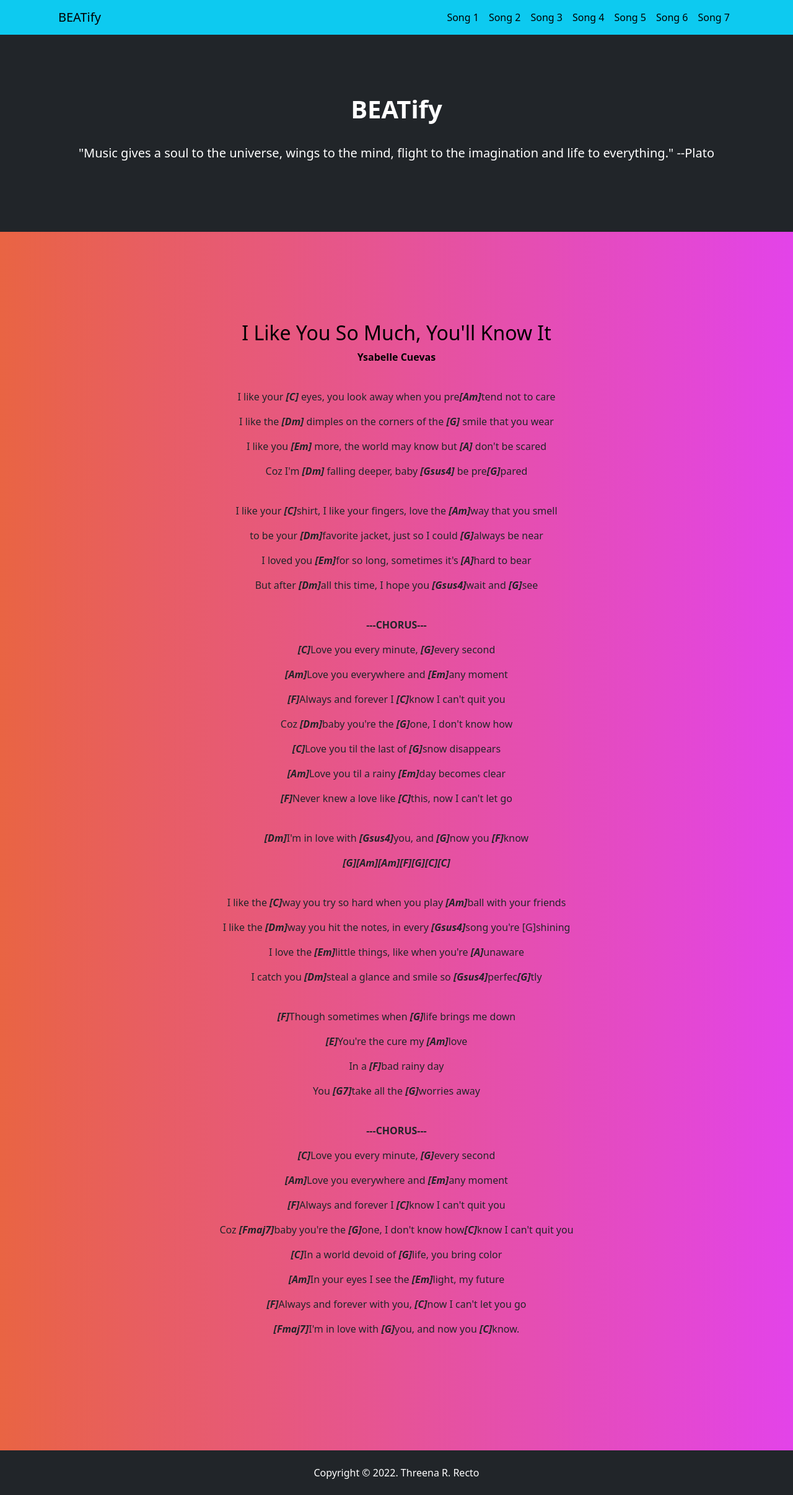
After one commit to ThreenaRecto23/act4-melomaniac-recto, a PHP site: page /song1.php in a window 1280 px wide. The commit adds this page. Shown: the whole page at 62% size. Run offline with PHP 8.4, Linux system fonts and the light colour scheme.

Commit message:
song1 added

```diff
--- /dev/null
+++ b/song1.php
@@ -0,0 +1,125 @@
+<!DOCTYPE html>
+<html lang="en">
+    <head>
+        <meta charset="utf-8" />
+        <meta name="viewport" content="width=device-width, initial-scale=1, shrink-to-fit=no" />
+        <meta name="description" content="" />
+        <meta name="author" content="" />
+        <title>Melomaniac Activity</title>
+        <link rel="icon" type="image/x-icon" href="assets/beat.png" />
+
+        <link href="css/styles.css" rel="stylesheet" />
+    </head>
+    <body id="page-top">
+        <!-- Navigation-->
+        <nav class="navbar navbar-expand-lg navbar-dark bg-info fixed-top" id="mainNav">
+            <div class="container px-4">
+                <a class="navbar-brand text-black" href="index.php"> BEATify </a>
+                <button class="navbar-toggler" type="button" data-bs-toggle="collapse" data-bs-target="#navbarResponsive" aria-controls="navbarResponsive" aria-expanded="false" aria-label="Toggle navigation"><span class="navbar-toggler-icon"></span></button>
+                <div class="collapse navbar-collapse" id="navbarResponsive">
+                    <ul class="navbar-nav ms-auto">
+                        <li class="nav-item"><a class="nav-link text-black" href="song1.php">Song 1</a></li>
+                        <li class="nav-item"><a class="nav-link text-black" href="song2.php">Song 2</a></li>
+                        <li class="nav-item"><a class="nav-link text-black" href="song3.php">Song 3</a></li>
+                         <li class="nav-item"><a class="nav-link text-black" href="song4.php">Song 4</a></li>
+                         <li class="nav-item"><a class="nav-link text-black" href="song5.php">Song 5</a></li>
+                         <li class="nav-item"><a class="nav-link text-black" href="song6.php">Song 6</a></li>
+                         <li class="nav-item"><a class="nav-link text-black" href="song7.php">Song 7</a></li>
+                    </ul>
+                </div>
+            </div>
+        </nav>
+        <!-- Header-->
+        <header class="bg-dark text-white">
+            <div class="container px-4 text-center">
+                <h1 class="fw-bolder">BEATify</h1> <br>
+                <p class="lead">"Music gives a soul to the universe, wings to the mind, flight to the imagination and life to everything." --Plato </p>
+
+
+            </div>
+        </header>
+        <!-- About section-->
+        <section id="songs">
+            <style type="text/css"> body{background: linear-gradient(to right, #e96443, #e343e9);
+             min-height: 100vh;
+             overflow-x: hidden
+            </style>
+
+            <div class="container px-4">
+                <div class="row gx-4 justify-content-center">
+                    <div class="col-lg-12 text-center">
+
+
+                        <?php
+
+                        echo "<h2 class='text-black'> I Like You So Much, You'll Know It</h2>";
+                        echo "<p class='text-black'><b>Ysabelle Cuevas</p></b>";
+                        echo "<br/>";
+
+                        echo "<p> I like your <i><b>[C]</i></b> eyes, you look away when you pre<i><b>[Am]</i></b>tend not to care </p>";
+                        echo "<p> I like the <i><b>[Dm]</i></b> dimples on the corners of the <i><b>[G]</i></b> smile that you wear</p>";
+                        echo "<p> I like you <i><b>[Em]</i></b> more, the world may know but <i><b>[A]</i></b> don't be scared</p>";
+                        echo "<p> Coz I'm <i><b>[Dm]</i></b> falling deeper, baby <i><b>[Gsus4]</i></b> be pre<i><b>[G]</i></b>pared</p>";
+                        echo "<br/>";
+
+                        echo "<p> I like your <i><b>[C]</i></b>shirt, I like your fingers, love the <i><b>[Am]</i></b>way that you smell</p>";
+                        echo "<p> to be your <i><b>[Dm]</i></b>favorite jacket, just so I could <i><b>[G]</i></b>always be near</p>";
+                        echo "<p> I loved you <i><b>[Em]</i></b>for so long, sometimes it's <i><b>[A]</i></b>hard to bear</p>";
+                        echo "<p> But after <i><b>[Dm]</i></b>all this time, I hope you <i><b>[Gsus4]</i></b>wait and <i><b>[G]</i></b>see</p>";
+                        echo "<br/>";
+
+                        echo "<p> <b>---CHORUS---</b></p>";
+                        echo "<p> <i><b>[C]</i></b>Love you every minute, <i><b>[G]</i></b>every second</p>";
+                        echo "<p> <i><b>[Am]</i></b>Love you everywhere and <i><b>[Em]</i></b>any moment</p>";
+                        echo "<p> <i><b>[F]</i></b>Always and forever I <i><b>[C]</i></b>know I can't quit you</p>";
+                        echo "<p> Coz <i><b>[Dm]</i></b>baby you're the <i><b>[G]</i></b>one, I don't know how</p>";
+                        echo "<p> <i><b>[C]</i></b>Love you til the last of <i><b>[G]</i></b>snow disappears</p>";
+                        echo "<p> <i><b>[Am]</i></b>Love you til a rainy <i><b>[Em]</i></b>day becomes clear</p>";
+                        echo "<p> <i><b>[F]</i></b>Never knew a love like <i><b>[C]</i></b>this, now I can't let go</p>";
+                        echo "<br/>";
+
+                        echo "<p> <i><b>[Dm]</i></b>I'm in love with <i><b>[Gsus4]</i></b>you, and <i><b>[G]</i></b>now you <i><b>[F]</i></b>know </p>";
+                        echo "<p> <i><b>[G][Am][Am][F][G][C][C]</i></b></p>";
+                        echo "<br/>";
+
+                        echo "<p> I like the <i><b>[C]</i></b>way you try so hard when you play <i><b>[Am]</i></b>ball with your friends</p>";
+                        echo "<p> I like the <i><b>[Dm]</i></b>way you hit the notes, in every <i><b>[Gsus4]</i></b>song you're [G]shining</p>";
+                        echo "<p> I love the <i><b>[Em]</i></b>little things, like when you're <i><b>[A]</i></b>unaware</p>";
+                        echo "<p> I catch you <i><b>[Dm]</i></b>steal a glance and smile so <i><b>[Gsus4]</i></b>perfec<i><b>[G]</i></b>tly</p>";
+                        echo "<br/>";
+
+                        echo "<p> <i><b>[F]</i></b>Though sometimes when <i><b>[G]</i></b>life brings me down</p>";
+                        echo "<p> <i><b>[E]</i></b>You're the cure my <i><b>[Am]</i></b>love</p>";
+                        echo "<p> In a <i><b>[F]</i></b>bad rainy day</p>";
+                        echo "<p> You <i><b>[G7]</i></b>take all the <i><b>[G]</i></b>worries away</p>";
+                        echo "<br/>";
+
+                        echo "<p> <b>---CHORUS---</b></p>";
+                        echo "<p> <i><b>[C]</i></b>Love you every minute, <i><b>[G]</i></b>every second</p>";
+                        echo "<p> <i><b>[Am]</i></b>Love you everywhere and <i><b>[Em]</i></b>any moment</p>";
+                        echo "<p> <i><b>[F]</i></b>Always and forever I <i><b>[C]</i></b>know I can't quit you</p>";
+                        echo "<p> Coz <i><b>[Fmaj7]</i></b>baby you're the <i><b>[G]</i></b>one, I don't know how<i><b>[C]</i></b>know I can't quit you</p>";
+                        echo "<p> <i><b>[C]</i></b>In a world devoid of <i><b>[G]</i></b>life, you bring color</p>";
+                        echo "<p> <i><b>[Am]</i></b>In your eyes I see the <i><b>[Em]</i></b>light, my future</p>";
+                        echo "<p> <i><b>[F]</i></b>Always and forever with you, <i><b>[C]</i></b>now I can't let you go</p>";
+                        echo "<p> <i><b>[Fmaj7]</i></b>I'm in love with <i><b>[G]</i></b>you, and now you <i><b>[C]</i></b>know.</p>";
+                        echo "<br/>";
+
+
+                        ?>
+
+
+                    </div>
+                </div>
+            </div>
+        </section>
+
+        <footer class="py-4 bg-dark">
+            <div class="container px-4"><p class="m-0 text-center text-white">Copyright &copy; 2022. Threena R. Recto</p></div>
+        </footer>
+        <!-- Bootstrap core JS-->
+        <script src="js/bootstrap.bundle.min.js"></script>
+        <!-- Core theme JS-->
+        <script src="js/scripts.js"></script>
+    </body>
+</html>
```
Also changed, not shown: index.php (+10 -8 lines).
